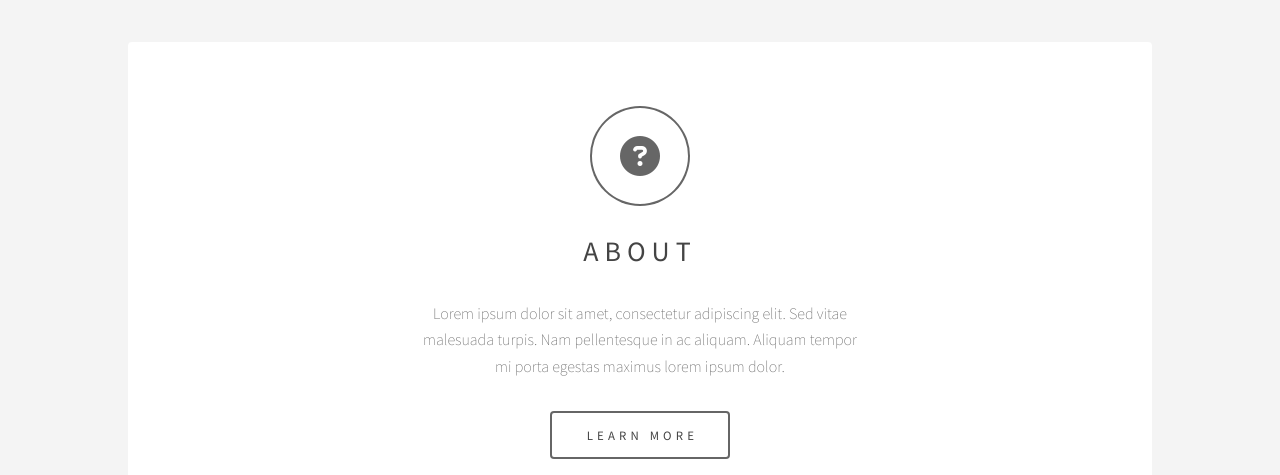
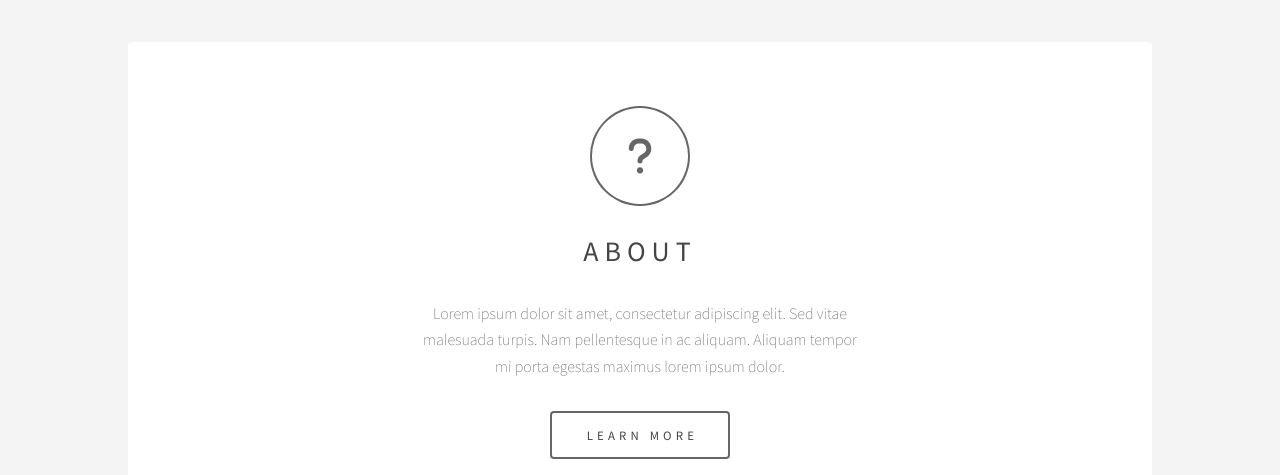
Before and after one commit to electrovanza/electrovanza.github.io, a plain HTML site: page index.html in a window 1280 px wide. Shown: the part 622-1097 px from the top of the page. Drawn offline with nearby package versions, Linux system fonts and the light colour scheme.

Commit message:
Update index.html

```diff
--- a/index.html
+++ b/index.html
@@ -37,7 +37,7 @@
 
 				<!-- Banner -->
 					<section id="intro" class="main">
-						<span class="icon fa-question-circle major"></span>
+						<span class="icon fa-question major"></span>
 						<h2>ABOUT</h2>
 						<p>Lorem ipsum dolor sit amet, consectetur adipiscing elit. Sed vitae<br />
 						malesuada turpis. Nam pellentesque in ac aliquam. Aliquam tempor<br />
```
